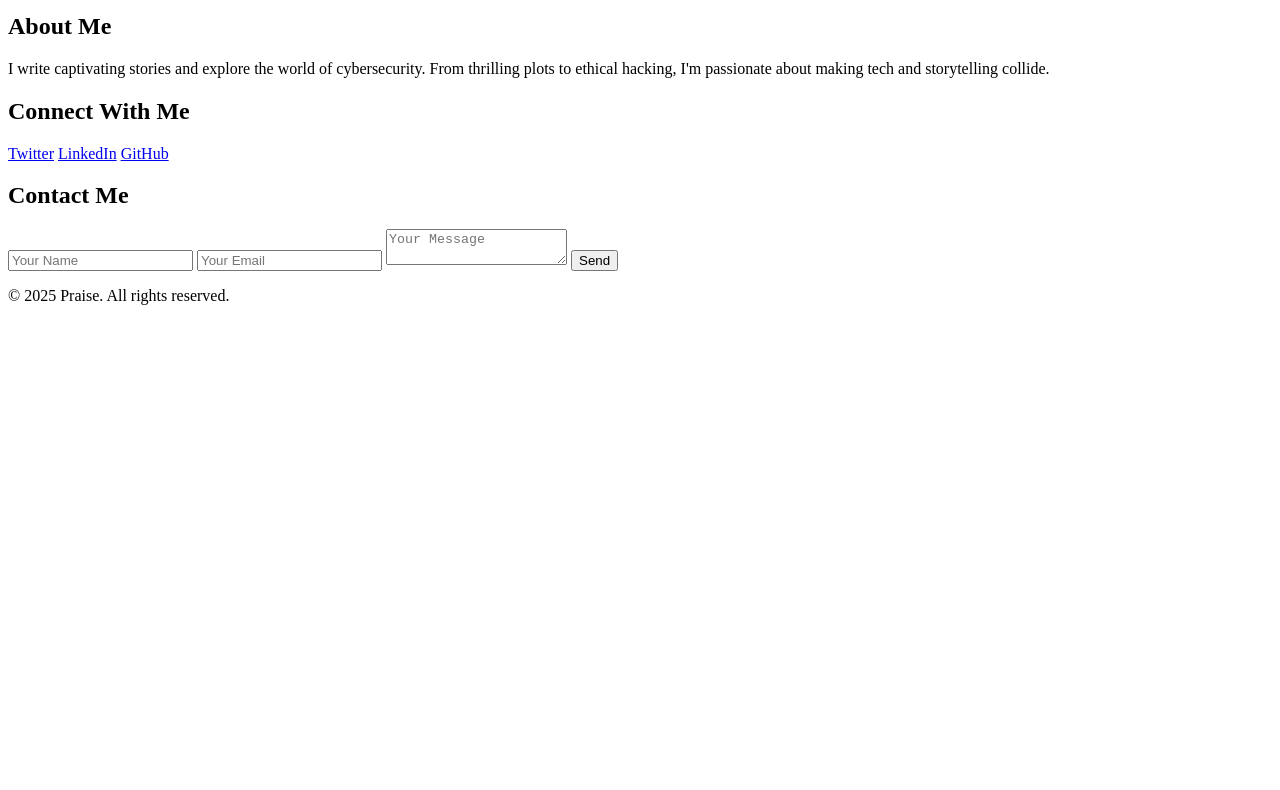
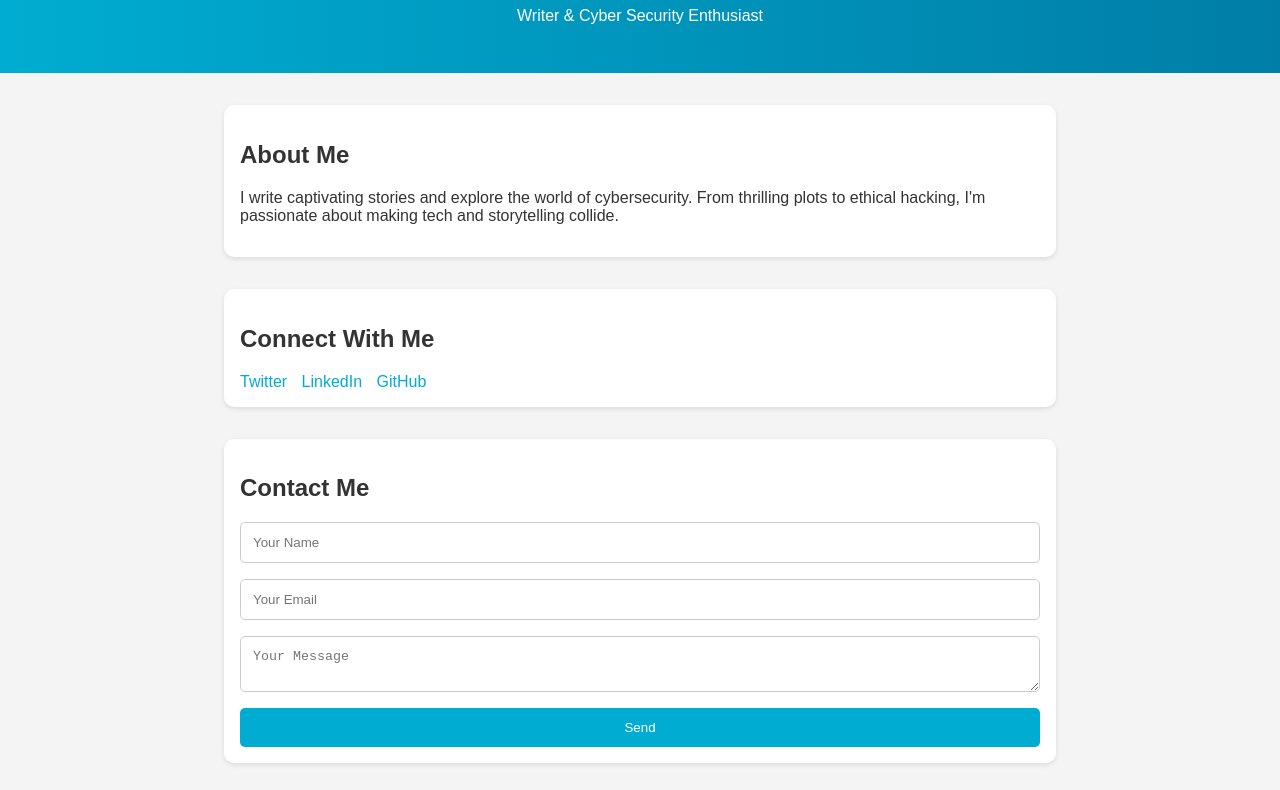
Before and after one commit to zero0zeroduck/idotest, a plain HTML site: page index.html in a window 1280 px wide. Shown: the part 105-895 px from the top of the page. Before the commit the page ends 800 px from the top, so only its background shows below. Drawn offline with Linux system fonts and the light colour scheme; a script that the page names is missing.

Commit message:
Update index.html

```diff
--- a/index.html
+++ b/index.html
@@ -4,7 +4,8 @@
   <meta charset="UTF-8" />
   <meta name="viewport" content="width=device-width, initial-scale=1.0"/>
   <title>My Personal Page</title>
-  <link rel="stylesheet" href="style.css" />
+  <link rel="stylesheet" href="main.css" />
+  <script src="main.js" defer></script>
 </head>
 <body>
   <header>
```
